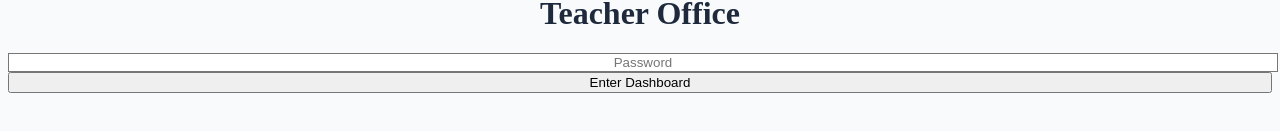
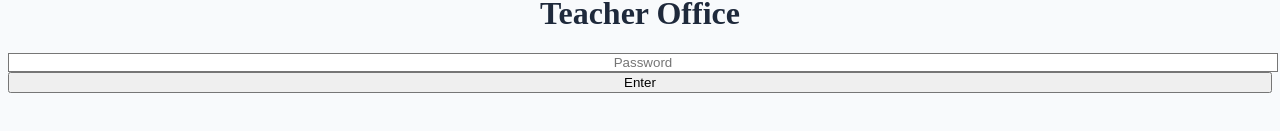
Before and after one commit to raulmorazanmejia/ProAppGemini, a Next.js app: page /dashboard in a window 1280 px wide. Shown: the part 397-528 px from the top of the page. Built offline with nearby package versions, Linux system fonts and the light colour scheme.

Commit message:
Update page.js

```diff
--- a/app/dashboard/page.js
+++ b/app/dashboard/page.js
@@ -17,7 +17,7 @@ export default function TeacherDashboard() {
   const checkPassword = (e) => {
     e.preventDefault()
     if (password === 'LoneStarTeacher') setIsAuthenticated(true)
-    else alert("Wrong password!")
+    else alert("Access Denied.")
   }
 
   useEffect(() => {
@@ -32,9 +32,7 @@ export default function TeacherDashboard() {
   }
 
   const togglePrompt = async (id, currentStatus) => {
-    // Turn off all prompts first
     await supabase.from('prompts').update({ is_active: false }).neq('id', '00000000-0000-0000-0000-000000000000')
-    // Set the selected one to the opposite of what it was
     await supabase.from('prompts').update({ is_active: !currentStatus }).eq('id', id)
     loadData()
   }
@@ -45,7 +43,7 @@ export default function TeacherDashboard() {
         <Lock className="mx-auto mb-4 text-slate-300" size={40} />
         <h1 className="text-2xl font-bold mb-6">Teacher Office</h1>
         <input type="password" placeholder="Password" className="w-full p-4 border rounded-2xl mb-4 text-center" onChange={(e) => setPassword(e.target.value)} />
-        <button className="w-full bg-slate-800 text-white p-4 rounded-2xl font-bold hover:bg-slate-700 transition-colors">Enter Dashboard</button>
+        <button className="w-full bg-slate-800 text-white p-4 rounded-2xl font-bold">Enter</button>
       </form>
     </div>
   )
@@ -66,7 +64,7 @@ export default function TeacherDashboard() {
         </div>
 
         <div className="bg-white p-8 rounded-3xl shadow-lg border">
-          <h2 className="font-bold text-xs uppercase tracking-widest text-slate-400 mb-6">Student Submissions ({submissions.length})</h2>
+          <h2 className="font-bold text-xs uppercase tracking-widest text-slate-400 mb-6">Submissions ({submissions.length})</h2>
           <div className="space-y-4 max-h-[600px] overflow-y-auto pr-2">
             {submissions.map((s) => (
               <div key={s.id} className="p-5 bg-slate-50 rounded-2xl border flex justify-between items-center">
@@ -74,7 +72,8 @@ export default function TeacherDashboard() {
                   <span className="font-black text-slate-800 block">{s.student_name}</span>
                   <span className="text-[10px] text-slate-400 uppercase tracking-tighter italic">{s.prompt_text}</span>
                 </div>
-                <a href={`https://cfpjjkfqkapamaulgysh.supabase.co/storage/v1/object/public/${s.audio_path}`} target="_blank" className="p-3 bg-white rounded-full border shadow-sm text-blue-600 hover:scale-110 transition-transform">
+                {/* FIXED: Using your direct audio_url column */}
+                <a href={s.audio_url} target="_blank" className="p-3 bg-white rounded-full border shadow-sm text-blue-600 hover:scale-110 transition-transform">
                   <Play size={20} fill="currentColor" />
                 </a>
               </div>
```
